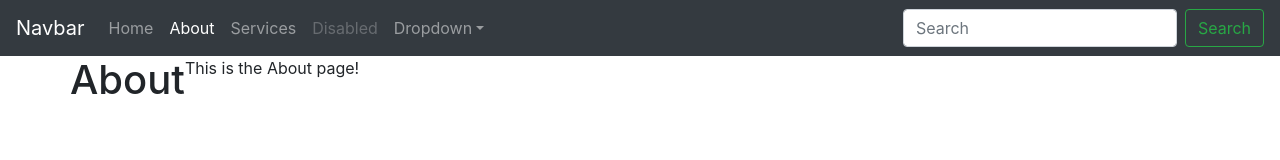
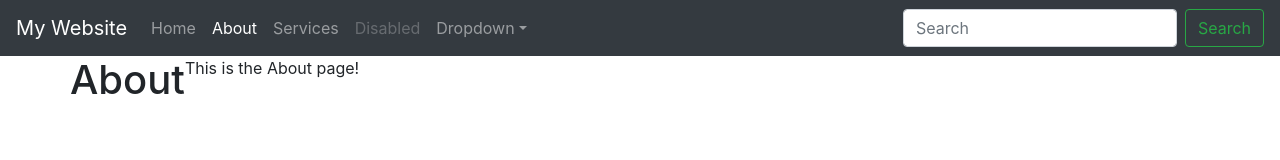
Before and after one commit to oliverlangmo/nodeJS_simple_server, a website: page about.html in a window 1280 px wide. Drawn offline with Linux system fonts and the light colour scheme.

```diff
--- a/about.html
+++ b/about.html
@@ -9,7 +9,7 @@
 </head>
 <body>
   <nav class="navbar navbar-expand-md navbar-dark bg-dark">
-      <a class="navbar-brand" href="#">Navbar</a>
+      <a class="navbar-brand" href="#">My Website</a>
       <button class="navbar-toggler" type="button" data-toggle="collapse" data-target="#navbarsExampleDefault" aria-controls="navbarsExampleDefault" aria-expanded="false" aria-label="Toggle navigation">
         <span class="navbar-toggler-icon"></span>
       </button>
```
Also changed, not shown: index.html (+1 -1 lines), services.html (+1 -1 lines).
